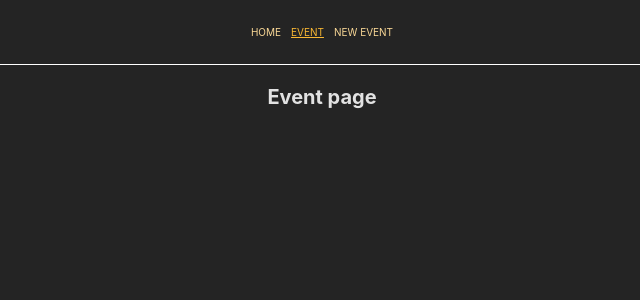
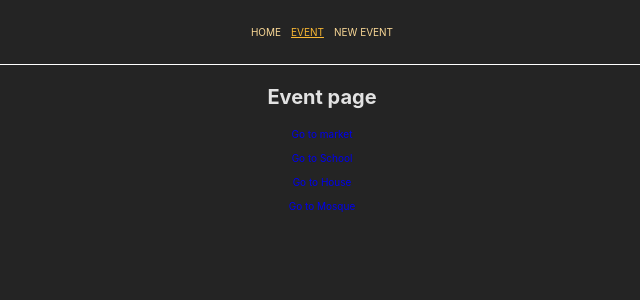
Before and after one commit to Abideen-program/routingproject, a React (Create React App) app in the folder frontend/: page /events in a window 1280 px wide. Shown: the top 300 px of the page, without its empty margins (318-958 px from the left). Built offline with nearby package versions, Linux system fonts and the light colour scheme.

Commit message:
setting up route to the event detail page

```diff
--- a/frontend/src/components/routes/EventDetailPage/EventDetailPage.jsx
+++ b/frontend/src/components/routes/EventDetailPage/EventDetailPage.jsx
@@ -1,7 +1,11 @@
+import { Link, useParams } from "react-router-dom";
 const EventDetailPage = () => {
+  const params = useParams()
   return (
     <>
       <h1>Event detail page</h1>
+      <p>{params.id}</p>
+      <Link to='..' relative="path">Back</Link>
     </>
   );
 };
--- a/frontend/src/components/routes/EventPage/EventPage.jsx
+++ b/frontend/src/components/routes/EventPage/EventPage.jsx
@@ -1,7 +1,23 @@
+import { Link } from "react-router-dom";
 const EventPage = () => {
+  const EVENTS = [
+    { id: "e1", title: "Go to market" },
+    { id: "e2", title: "Go to School" },
+    { id: "e3", title: "Go to House" },
+    { id: "e4", title: "Go to Mosque" },
+  ];
   return (
     <>
       <h1>Event page</h1>
+      <ul>
+        {EVENTS.map((event) => {
+          return (
+            <li key={event.id}>
+              <Link to={`/events/${event.id}`}>{event.title}</Link>
+            </li>
+          );
+        })}
+      </ul>
     </>
   );
 };
--- a/frontend/src/index.css
+++ b/frontend/src/index.css
@@ -1,5 +1,6 @@
 * {
   box-sizing: border-box;
+  text-decoration: none;
 }
 
 :root {
```
Also changed, not shown: frontend/src/App.js (+0 -20 lines).
